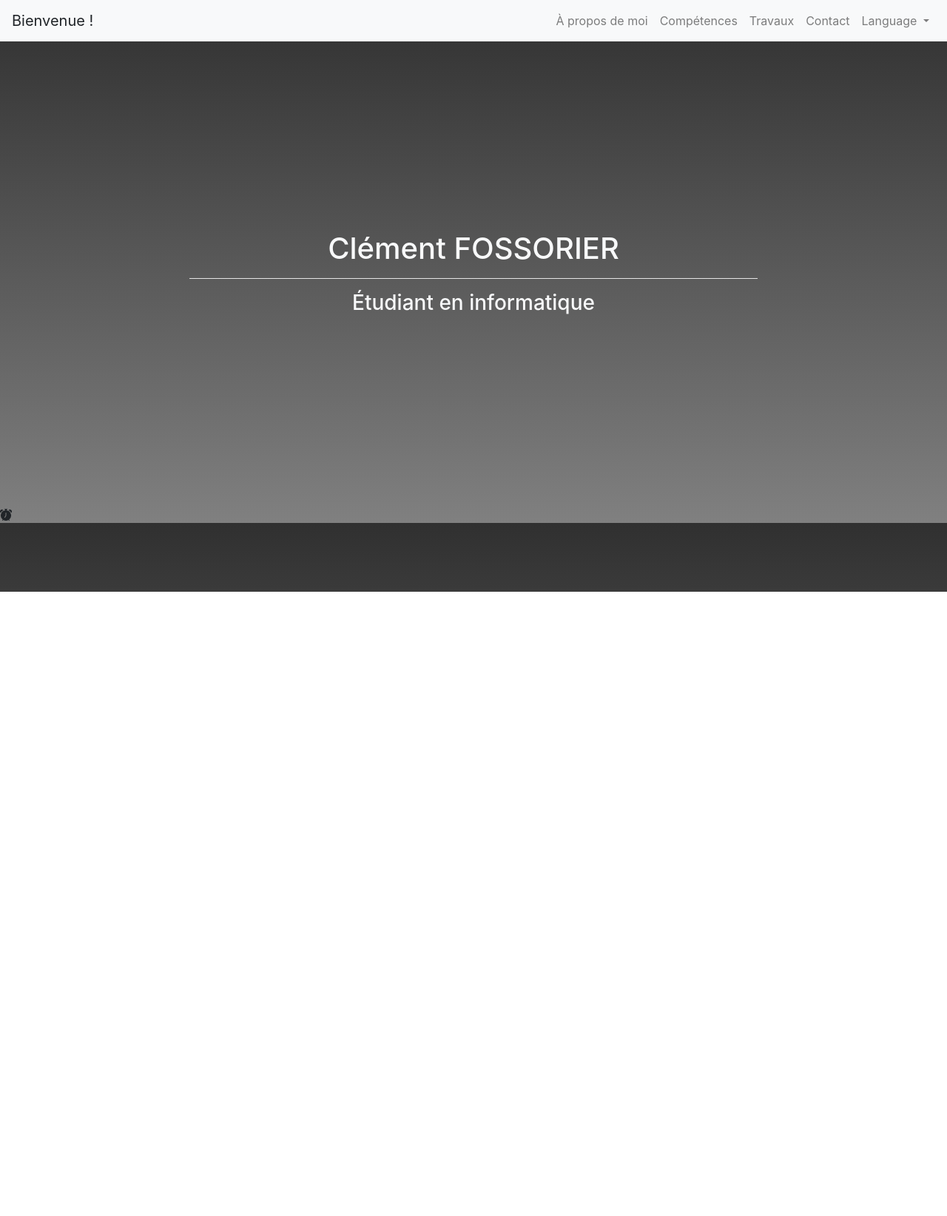
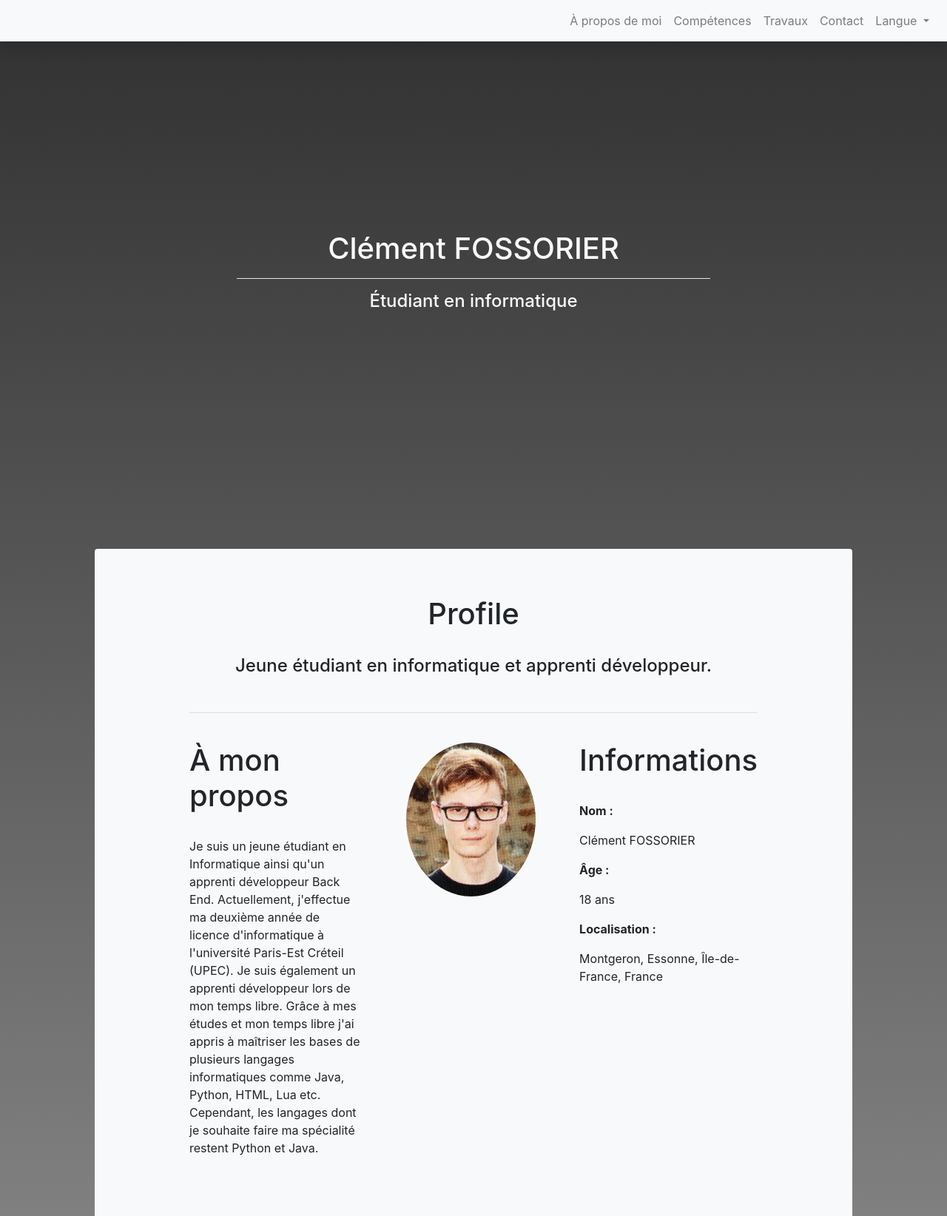
Before and after one commit to FiestaTheNewbieDev/fiestathenewbiedev.github.io, a plain HTML site: page fr/home.html in a window 1280 px wide. Shown: the whole page at 74% size. Before the commit the page ends 800 px from the top, so only its background shows below. Drawn offline with nearby package versions, Linux system fonts and the light colour scheme.

Commit message:
07/07/2022 21:33

```diff
--- a/css/ownstylesheet.css
+++ b/css/ownstylesheet.css
@@ -1,13 +1,50 @@
+html {
+    scroll-behavior: smooth;
+}
+
 body {
     background: linear-gradient(#303030, grey);
 }
 
 .name-box {
-    margin: 20%;
+    margin-top: 20%;
+    margin-bottom: 25%;
+    margin-left: 25%;
+    margin-right: 25%;
 }
 
-@media only screen and (max-width: 480px) {
+.about-box {
+    margin-left: 10%;
+    margin-right: 10%;
+    padding-top: 5%;
+    padding-bottom: 5%;
+    padding-left: 10%;
+    padding-right: 10%;
+}
+
+@media (max-width: 480px) {
     .name-box {
-        margin: 0%;
+        margin-top: 10%;
+        margin-bottom: 10%;
+        margin-left: 0%;
+        margin-right: 0%;
+    }
+    .main-box {
+        margin-left: 0%;
+        margin-right: 0%;
+        padding: 5%;
     }
 }
+
+.show > .dropdown-menu {
+    max-height: 800px;
+    visibility: visible;
+  }
+
+  .dropdown-menu {
+    display: block;
+    max-height: 0;
+    visibility: hidden;
+    transition: all 0.4s ease-in-out;
+    overflow: hidden;
+  }
--- a/fr/home.html
+++ b/fr/home.html
@@ -24,24 +24,24 @@
         integrity="sha384-JjSmVgyd0p3pXB1rRibZUAYoIIy6OrQ6VrjIEaFf/nJGzIxFDsf4x0xIM+B07jRM"
         crossorigin="anonymous"></script>
 
-    <nav class="navbar navbar-expand-lg navbar-light bg-light sticky-top">
-        <a class="navbar-brand">Bienvenue !</a>
+    <nav class="navbar navbar-expand-lg navbar-light bg-light sticky-top shadow">
         <button class="navbar-toggler" type="button" data-toggle="collapse" data-target="#navbarNavAltMarkup"
             aria-controls="navbarNavAltMarkup" aria-expanded="false" aria-label="Toggle navigation">
             <span class="navbar-toggler-icon"></span>
         </button>
         <div class="collapse navbar-collapse" id="navbarNavAltMarkup">
             <div class="navbar-nav ml-auto">
-                <a class="nav-item nav-link" href="#">À propos de moi</a>
+                <a class="nav-item nav-link" href="#about">À propos de moi</a>
                 <a class="nav-item nav-link" href="#">Compétences</a>
                 <a class="nav-item nav-link" href="#">Travaux</a>
                 <a class="nav-item nav-link" href="#">Contact</a>
                 <li class="nav-item dropdown">
                     <a class="nav-link dropdown-toggle" href="#" id="navbarDropdownMenuLink" data-toggle="dropdown"
                         aria-haspopup="true" aria-expanded="false">
-                        Language
+                        Langue
                     </a>
-                    <div class="dropdown-menu dropdown-menu-right text-right" aria-labelledby="navbarDropdownMenuLink">
+                    <div class="dropdown-menu dropdown-menu-right text-right animate slideIn"
+                        aria-labelledby="navbarDropdownMenuLink">
                         <a class="dropdown-item" href="/fr/home.html">
                             <div class="d-flex justify-content-between">
                                 <svg xmlns="http://www.w3.org/2000/svg" width="16" height="16" viewBox="0 0 640 480"
@@ -90,14 +90,46 @@
     <div class="name-box text-light text-center">
         <h1>Clément FOSSORIER</h1>
         <hr color="white">
-        <h3>Étudiant en informatique</h3>
+        <h4>Étudiant en informatique</h4>
     </div>
+
+    <div class="about-box bg-light rounded-top" id="about">
+        <h1 class="text-center">Profile</h1>
+        <br>
+        <h4 class="text-center">Jeune étudiant en informatique et apprenti développeur.</h4>
+        <br>
+        <hr>
+        <br>
+        <div class="row">
+            <div class="col">
+                <h1>À mon propos</h1>
+                <br>
+                <p>
+                    Je suis un jeune étudiant en Informatique ainsi qu'un apprenti développeur Back End.
+                    Actuellement, j'effectue ma deuxième année de licence d'informatique à l'université Paris-Est
+                    Créteil (UPEC).
+                    Je suis également un apprenti développeur lors de mon temps libre. Grâce à mes études et mon temps
+                    libre j'ai appris à maîtriser les bases de plusieurs langages informatiques comme Java, Python, HTML,  Lua etc.
+                    Cependant, les langages dont je souhaite faire ma spécialité restent Python et Java.
+                </p>
+            </div>
+            <div class="col text-center">
+                <img class="rounded-circle" src="/images/profile_pic.jpg" width="75%">
+            </div>
+            <div class="col">
+                <h1>Informations</h1>
+                <br>
+                <p class="font-weight-bold">Nom :</p>
+                <p>Clément FOSSORIER</p>
+                <p class="font-weight-bold">Âge :</p>
+                <p>18 ans</p>
+                <p class="font-weight-bold">Localisation :</p>
+                <p>Montgeron, Essonne, Île-de-France, France</p>
+            </div>
+        </div>
+
+    </div>
+
 </body>
 
 </html>
-
-<svg xmlns="http://www.w3.org/2000/svg" width="16" height="16" fill="currentColor" class="bi bi-alarm-fill"
-    viewBox="0 0 16 16">
-    <path
-        d="M6 .5a.5.5 0 0 1 .5-.5h3a.5.5 0 0 1 0 1H9v1.07a7.001 7.001 0 0 1 3.274 12.474l.601.602a.5.5 0 0 1-.707.708l-.746-.746A6.97 6.97 0 0 1 8 16a6.97 6.97 0 0 1-3.422-.892l-.746.746a.5.5 0 0 1-.707-.708l.602-.602A7.001 7.001 0 0 1 7 2.07V1h-.5A.5.5 0 0 1 6 .5zm2.5 5a.5.5 0 0 0-1 0v3.362l-1.429 2.38a.5.5 0 1 0 .858.515l1.5-2.5A.5.5 0 0 0 8.5 9V5.5zM.86 5.387A2.5 2.5 0 1 1 4.387 1.86 8.035 8.035 0 0 0 .86 5.387zM11.613 1.86a2.5 2.5 0 1 1 3.527 3.527 8.035 8.035 0 0 0-3.527-3.527z" />
-</svg>
```
Also changed, not shown: en/home.html (+45 -7 lines), images/profile_pic.jpg (added).
